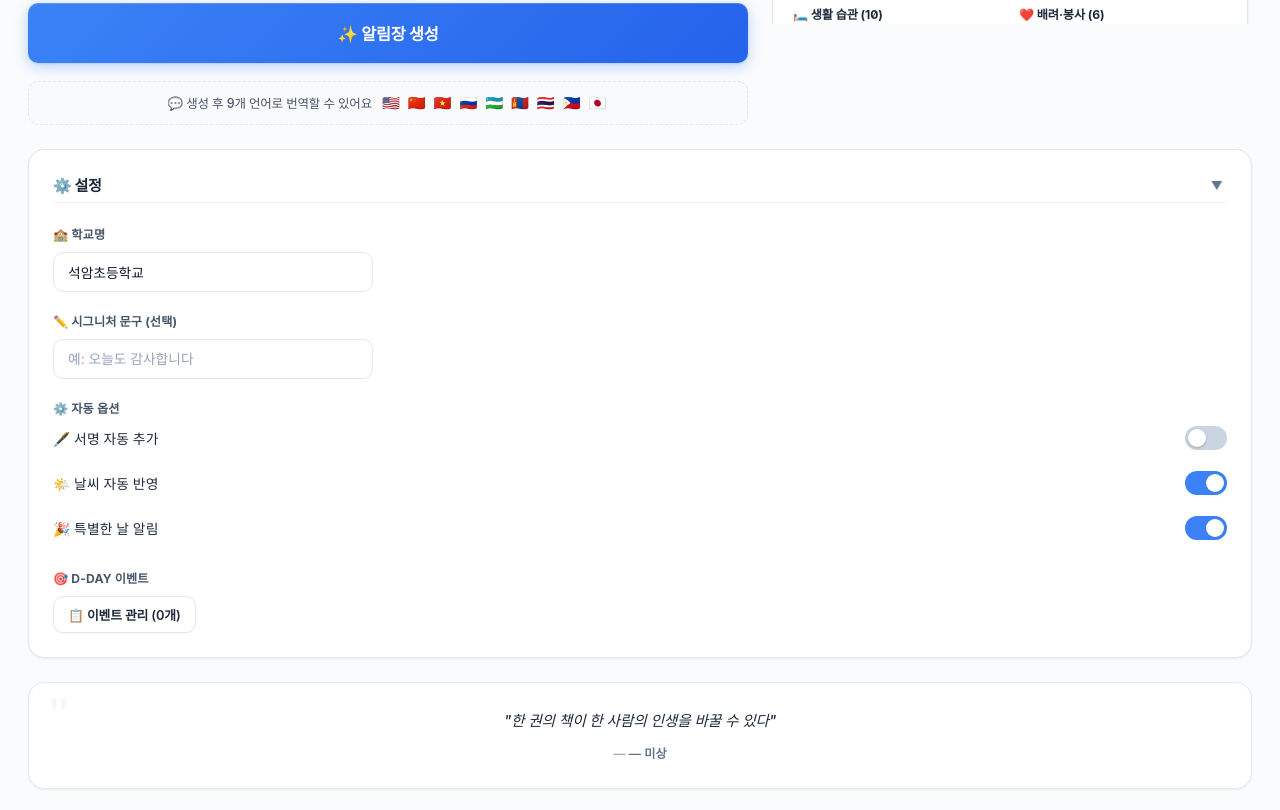
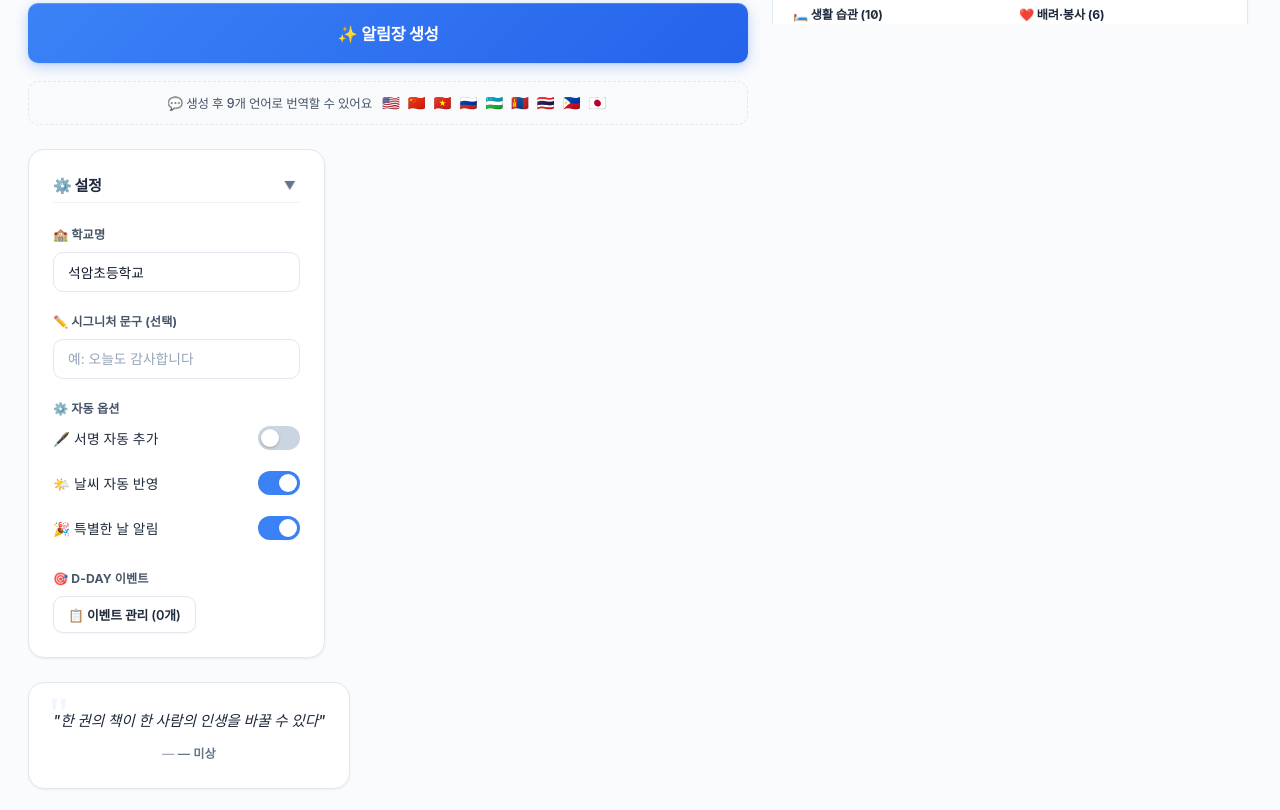
Before and after one commit to vygotsky007/seokam-alrimbot, a website: page public/index.html in a window 1280 px wide. Shown: the part 902-1712 px from the top of the page. Drawn offline with nearby package versions, Linux system fonts and the light colour scheme; no server answers; a web font is replaced by a local one.

Commit message:
style: 설정/명언/히스토리 카드 너비를 메인 영역과 일치

```diff
--- a/public/index.html
+++ b/public/index.html
@@ -2036,6 +2036,15 @@ button:focus-visible, input:focus-visible, textarea:focus-visible {
   .side-col { position: sticky; top: 28px; max-height: calc(100vh - 56px); overflow-y: auto; overflow-x: hidden; padding-right: 4px; }
   .side-col::-webkit-scrollbar { width: 6px; }
   .side-col::-webkit-scrollbar-thumb { background: var(--border); border: none; }
+
+  /* main-grid 아래 카드들도 메인 컬럼과 같은 너비 + 왼쪽 정렬 */
+  #settingsCard,
+  #quoteCard,
+  #historyCard {
+    max-width: calc((100% - 24px) * 3 / 5);
+    margin-left: 0;
+    margin-right: auto;
+  }
 }
 
 </style>
```
